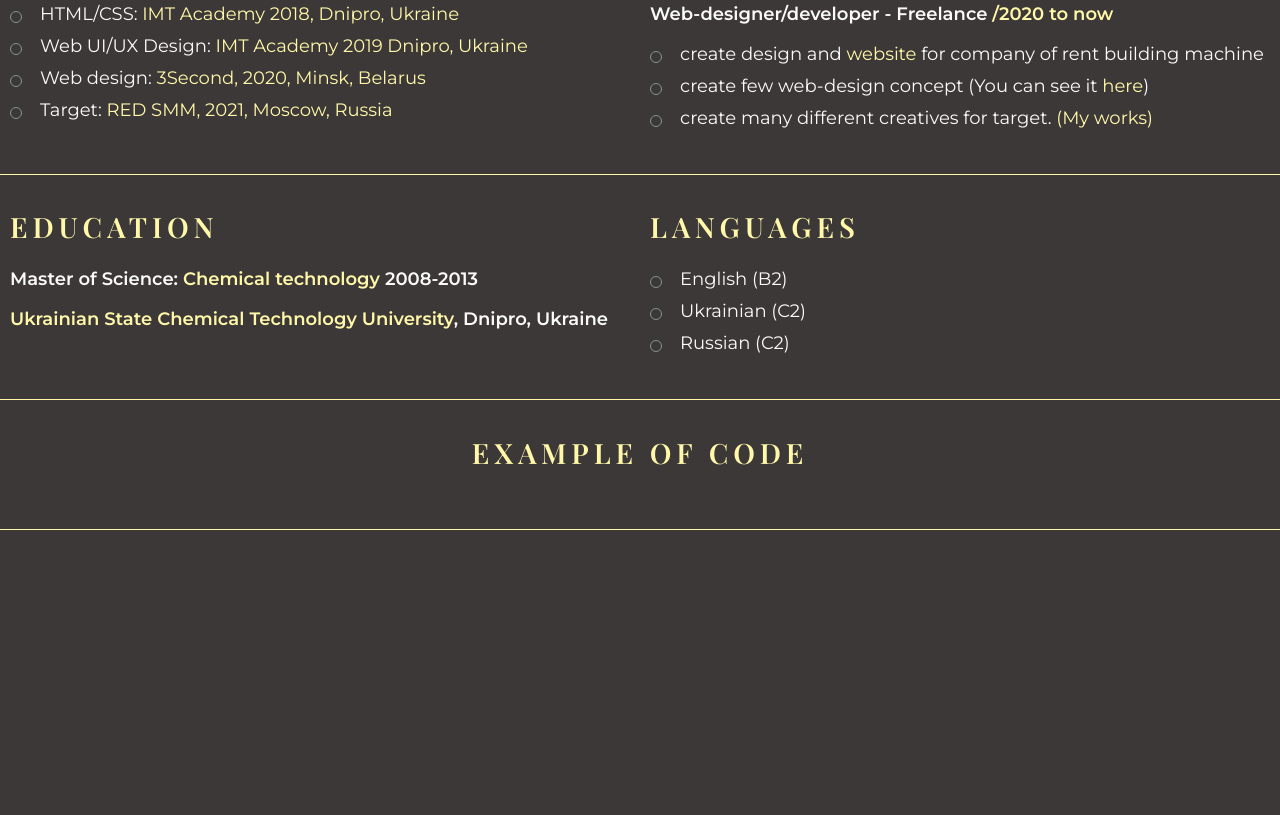
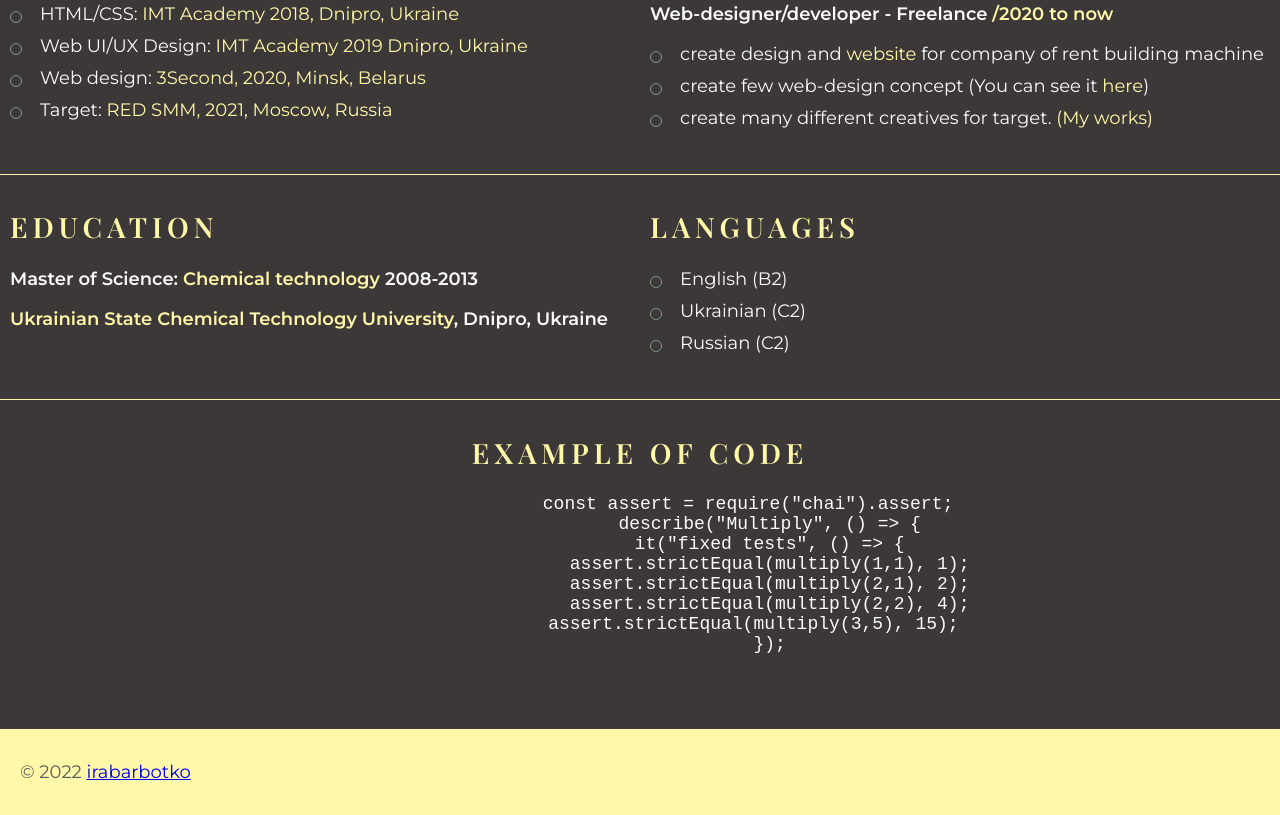
Before and after one commit to irabarbotko/rsschool-cv1111, a plain HTML site: page index.html in a window 1280 px wide. Shown: the part 798-1613 px from the top of the page. Before the commit the page ends 1328 px from the top, so only its background shows below. Drawn offline with nearby package versions, Linux system fonts and the light colour scheme.

Commit message:
feat:update index.html

```diff
--- a/index.html
+++ b/index.html
@@ -73,7 +73,6 @@
                     <li class="section-item">create few web-design concept (You can see it <a href="https://www.behance.net/barbotko_design">here</a>)</li>
                     <li class="section-item">create many different creatives for target. <a href="https://drive.google.com/drive/folders/1LbsBUbhAefxKzslhDoL75riyosVzxUHf?usp=sharing">(My works)</a></li>
                 </ul>
-
             </section>
             <section class="section" id="education">
                 <h2 class="section-title">Education</h2>
@@ -94,6 +93,26 @@
             </section>
             <section class="section section-code" id="code">
                 <h2 class="section-title"> Example of code </h2>
+                <pre class="pre">
+                    <code>const assert = require("chai").assert;
+                        describe("Multiply", () => {
+                        it("fixed tests", () => {
+                        assert.strictEqual(multiply(1,1), 1);
+                        assert.strictEqual(multiply(2,1), 2);
+                        assert.strictEqual(multiply(2,2), 4);
+                        assert.strictEqual(multiply(3,5), 15);
+                        });
+                    </code>
+                </pre>
+</section>
+        </div>
+    </main>
+    <footer class="footer">
+        <div class="container footer-container">
+            <div>© 2022 <a href="https://github.com/irabarbotko">irabarbotko</a></div>
+            <a href="https://rs.school/js/" class="logo-rss"></a>
+        </div>
 
-
+    </footer>
+</body>
 </html>
```
Lines whose indentation alone changed are shown as unchanged.
